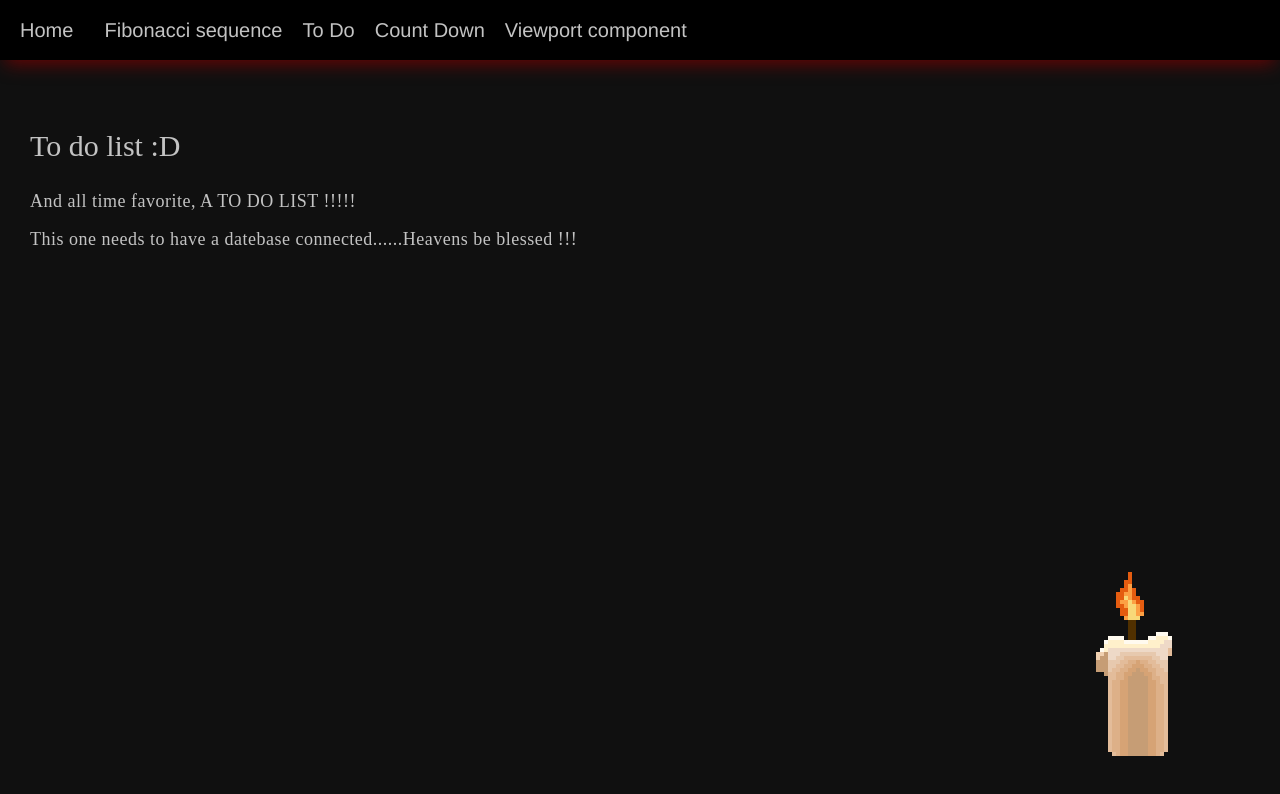
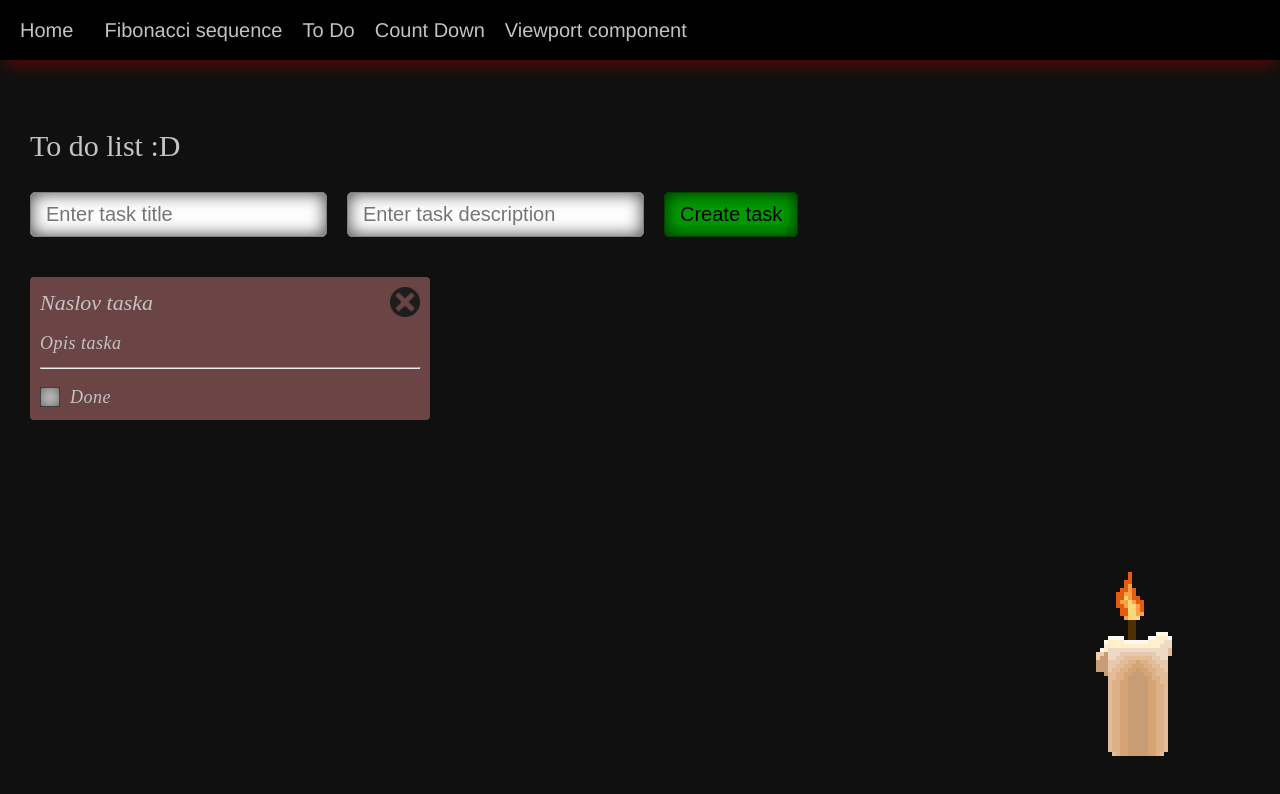
Before and after one commit to Marko-Cloud/practice-app, a Vue app: page /#/todo in a window 1280 px wide. Shown: the top 794 px of the page. Built offline with nearby package versions, Linux system fonts and the light colour scheme.

Commit message:
HTML and CSS for to do list

```diff
--- a/src/assets/css/main.scss
+++ b/src/assets/css/main.scss
@@ -54,13 +54,20 @@ table {
 /*=  Fonts                      */
 /****************************************/
 
+h1, h4 {
+	color: #c3c3c3;
+
+}
 h1 {
-	color: #c3c3c3;
 	margin-bottom: 30px;
 	font-size: 30px;
 	line-height: 32px;
 }
-
+h4 {
+	margin-bottom: 15px;
+	font-size: 22px;
+	line-height: 32px;
+}
 p {
 	color: #c3c3c3;
 	font-size: 18px;
@@ -84,6 +91,26 @@ input {
 	border: 1px solid grey;
 	box-shadow: inset 0px 0px 17px 0px rgba(0,0,0,0.75);
 	outline: none;
+}
+
+input[type=checkbox] {
+	padding: 0;
+	width: 20px;
+	height: 20px;
+	margin: 10px 10px 0 0;
+}
+
+input:focus::-webkit-input-placeholder { color:transparent; }
+input:focus:-moz-placeholder { color:transparent; }
+input:focus::-moz-placeholder { color:transparent; }
+input:focus:-ms-input-placeholder { color:transparent; }
+
+label {
+	color: #c3c3c3;
+	font-size: 18px;
+	letter-spacing: 0.5px;
+	position: relative;
+    top: -4px;
 }
 
 button {
@@ -135,5 +162,5 @@ body {
 }
 
 .app-container {
-	padding: 20px 30px;
+	padding: 20px 150px 20px 30px;
 }
--- /dev/null
+++ b/src/components/to-do-item.component.vue
@@ -0,0 +1,58 @@
+<template>
+  <div class="to-do-item">
+    <button class="close-button"></button>
+
+    <div class="to-to-item__descr">
+      <h4>Naslov taska</h4>
+      <p>Opis taska</p>
+      <hr>
+    </div>
+
+    <div class="to-to-item__status">
+      <input type="checkbox" id="checked-status" name="status-checkbox">
+      <label for="checked-status">Done</label>
+    </div>
+  </div>
+</template>
+
+<script>
+
+export default {
+  name: 'TodoItem',
+
+
+}
+</script>
+
+<style lang="scss">
+
+.to-do-item {
+  position: relative;
+  font-style: italic;
+  background: #6b4545;
+  padding: 10px;
+  border-radius: 4px;
+  width: 400px;
+
+  p {
+    margin-bottom: 15px;
+  }
+}
+.close-button {
+  width: 30px;
+  height: 30px;
+  padding: 0;
+  position: absolute;
+  top: 10px;
+  right: 10px;
+  background: url('../assets/img/close.png') center center/cover no-repeat;
+  border: none;
+  box-shadow: none;
+
+  &:hover {
+    background: url('../assets/img/close.png') center center/cover no-repeat;
+		box-shadow: none;
+  }
+}
+
+</style>
--- a/src/views/Home.vue
+++ b/src/views/Home.vue
@@ -5,8 +5,7 @@
 
     <p>So yeah ... It's preety much self explanatory.</p>
     <p>- Click on a one of the links up there and see what have I done so far, or what i plan to do.</p>
-    <p>- Yes, I am trying my best to make it look as ugly and trashy as possible. It's my pride and joy.</p>
-    <p>- And ofcourse if you are not amazed.....act like you are. I'm practicing for f*** sake.</p>
+    <p>- Yes, it's trashy, but styling isn't point of practice here...JS is.</p>
 
     <!-- git add -A && git commit -m "Your Message" -->
     <!-- git push origin master -->
@@ -18,11 +17,7 @@
 // @ is an alias to /src
 
 export default {
-  name: 'home',
-
-  components: {
-
-  }
+  name: 'home'
 }
 </script>
 
--- a/src/views/count-down.vue
+++ b/src/views/count-down.vue
@@ -4,6 +4,8 @@
 
     <p>Here I will be making a countdown from specific number you, my dear spawn of satan, choose.</p>
     <p>Hell yeah there will be animated "It's a final countdown gif at the end of countdown."</p>
+
+
   </div>
 </template>
 
--- a/src/views/todo.vue
+++ b/src/views/todo.vue
@@ -2,23 +2,36 @@
   <div class="app-container">
     <h1>To do list :D</h1>
 
-    <p>And all time favorite,  A TO DO LIST !!!!!</p>
-    <p>This one needs to have a datebase connected......Heavens be blessed !!!</p>
+    <div class="set-task-container">
+      <input placeholder="Enter task title" type="text">
+      <input placeholder="Enter task description" type="text">
+      <button>Create task</button>
+    </div>
+
+    <ToDoItem />
   </div>
 </template>
 
 <script>
-// @ is an alias to /src
+import ToDoItem from '../components/to-do-item.component';
 
 export default {
   name: 'todo',
 
   components: {
-
+    ToDoItem
   }
 }
 </script>
 
 <style lang="scss">
 
+.set-task-container {
+  margin-bottom: 40px;
+}
+
+input {
+  margin-right: 20px;
+}
+
 </style>
```
Also changed, not shown: src/assets/img/close.png (added).
